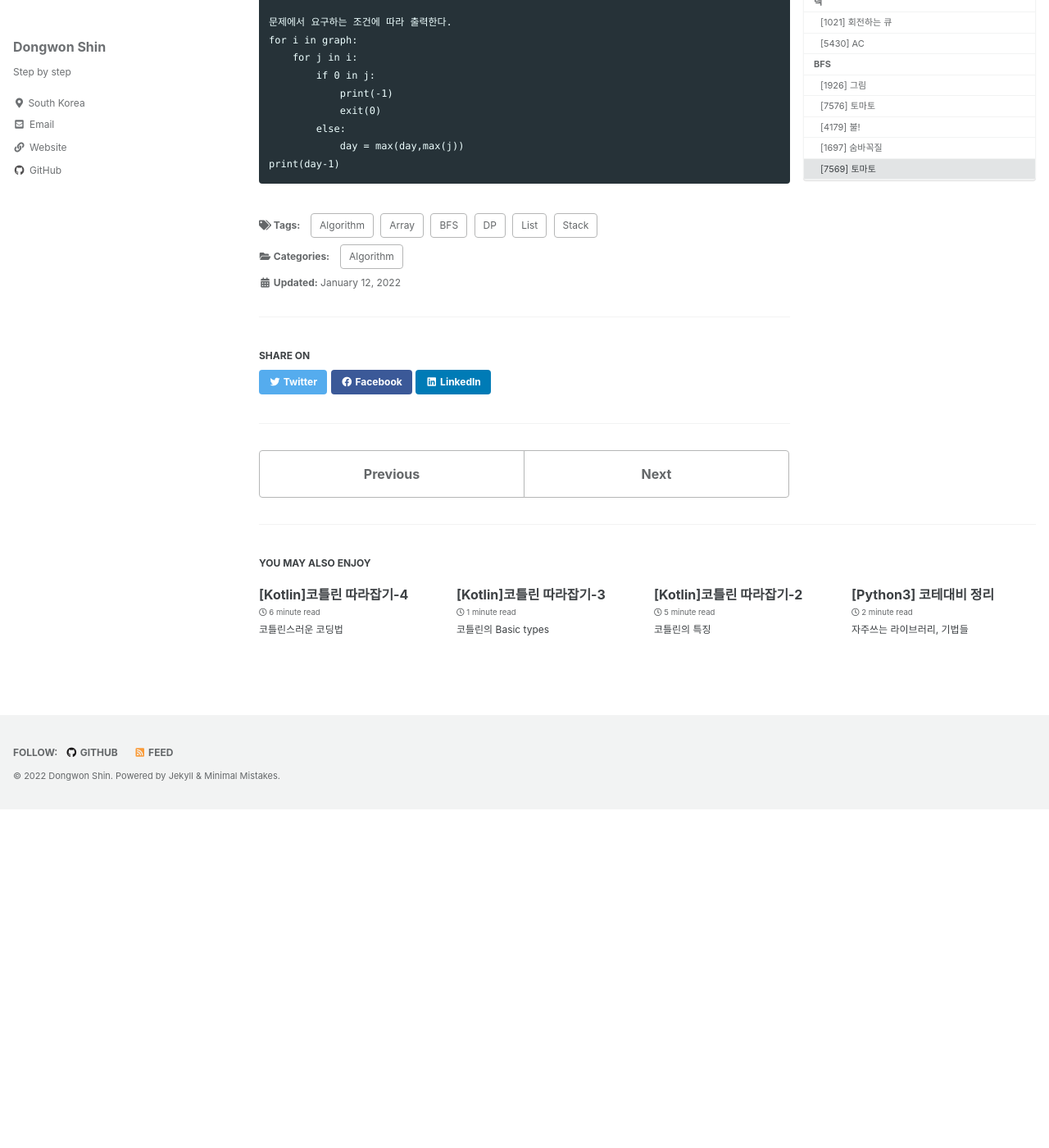
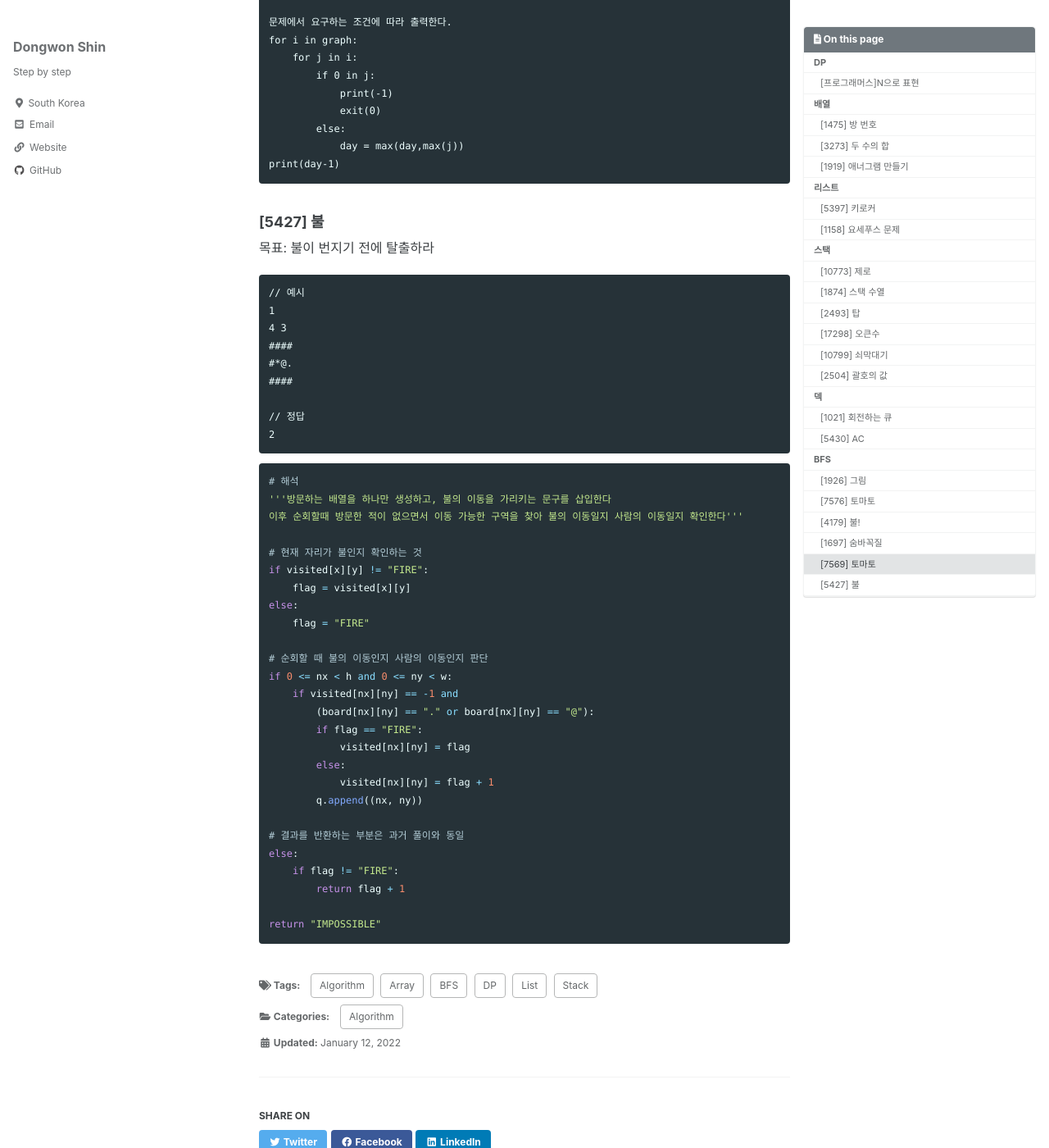
Before and after one commit to ponopono0322/ponopono0322.github.io, a Jekyll site: the page built from _posts/2022-01-12-algorithm.md, in a window 1280 px wide and 1400 px high, scrolled down 11182 px. Shown: the whole window at 82% size. Built offline with Jekyll 4.4.1, drawn with Linux system fonts in a browser that asks for light colours; cached includes are drawn as plain includes; some web fonts are replaced; before the commit the page ends 12169 px from its top, so only the background shows below that; some of the changed text lies outside the part shown.

Commit message:
Update 2022-01-12-algorithm.md

````diff
--- a/_posts/2022-01-12-algorithm.md
+++ b/_posts/2022-01-12-algorithm.md
@@ -531,3 +531,47 @@ for i in graph:
             day = max(day,max(j))
 print(day-1)
 ```
+
+### [5427] 불
+목표: 불이 번지기 전에 탈출하라
+
+```
+// 예시
+1
+4 3
+####
+#*@.
+####
+
+// 정답
+2
+```
+
+```python
+# 해석
+'''방문하는 배열을 하나만 생성하고, 불의 이동을 가리키는 문구를 삽입한다
+이후 순회할때 방문한 적이 없으면서 이동 가능한 구역을 찾아 불의 이동일지 사람의 이동일지 확인한다'''
+
+# 현재 자리가 불인지 확인하는 것
+if visited[x][y] != "FIRE":
+    flag = visited[x][y]
+else:
+    flag = "FIRE"
+
+# 순회할 때 불의 이동인지 사람의 이동인지 판단
+if 0 <= nx < h and 0 <= ny < w:
+    if visited[nx][ny] == -1 and
+        (board[nx][ny] == "." or board[nx][ny] == "@"):
+        if flag == "FIRE":
+            visited[nx][ny] = flag
+        else:
+            visited[nx][ny] = flag + 1
+        q.append((nx, ny))
+
+# 결과를 반환하는 부분은 과거 풀이와 동일
+else:
+    if flag != "FIRE":
+        return flag + 1
+
+return "IMPOSSIBLE"
+```
````
